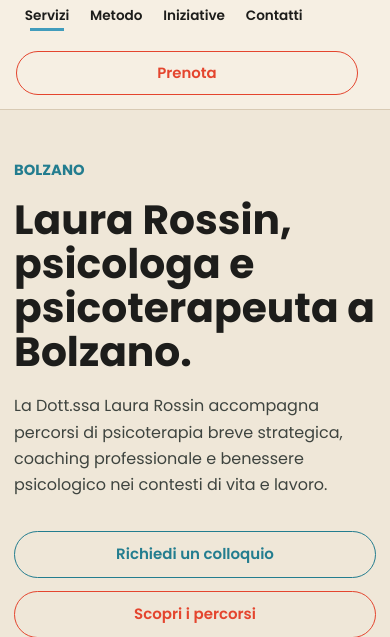
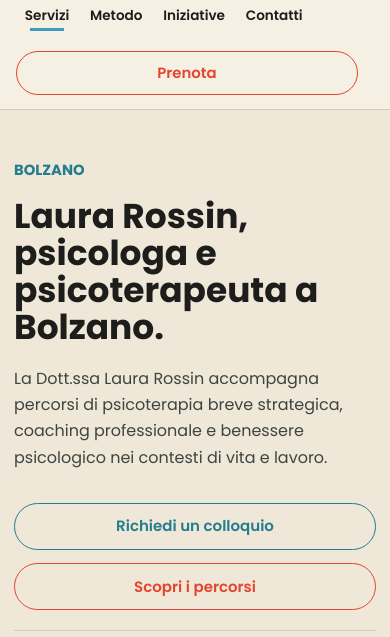
Before and after one commit to giulianomacro-rgb/sito-laura-rossin, a PHP site: page /index.html in a window 390 px wide. Shown: the part 176-813 px from the top of the page. Run offline with PHP 8.4, Linux system fonts and the light colour scheme.

Commit message:
Contieni il titolo hero su tablet e schermi stretti

```diff
--- a/styles.css
+++ b/styles.css
@@ -1210,7 +1210,7 @@ details p {
 
   .hero h1 {
     max-width: 570px;
-    font-size: 3.15rem;
+    font-size: 2.8rem;
   }
 
   .trust-list,
@@ -1384,7 +1384,8 @@ details p {
     width: min(calc(100% - 28px), var(--max));
   }
 
-  h1 {
+  h1,
+  .hero h1 {
     font-size: 2.15rem;
   }
 
```
